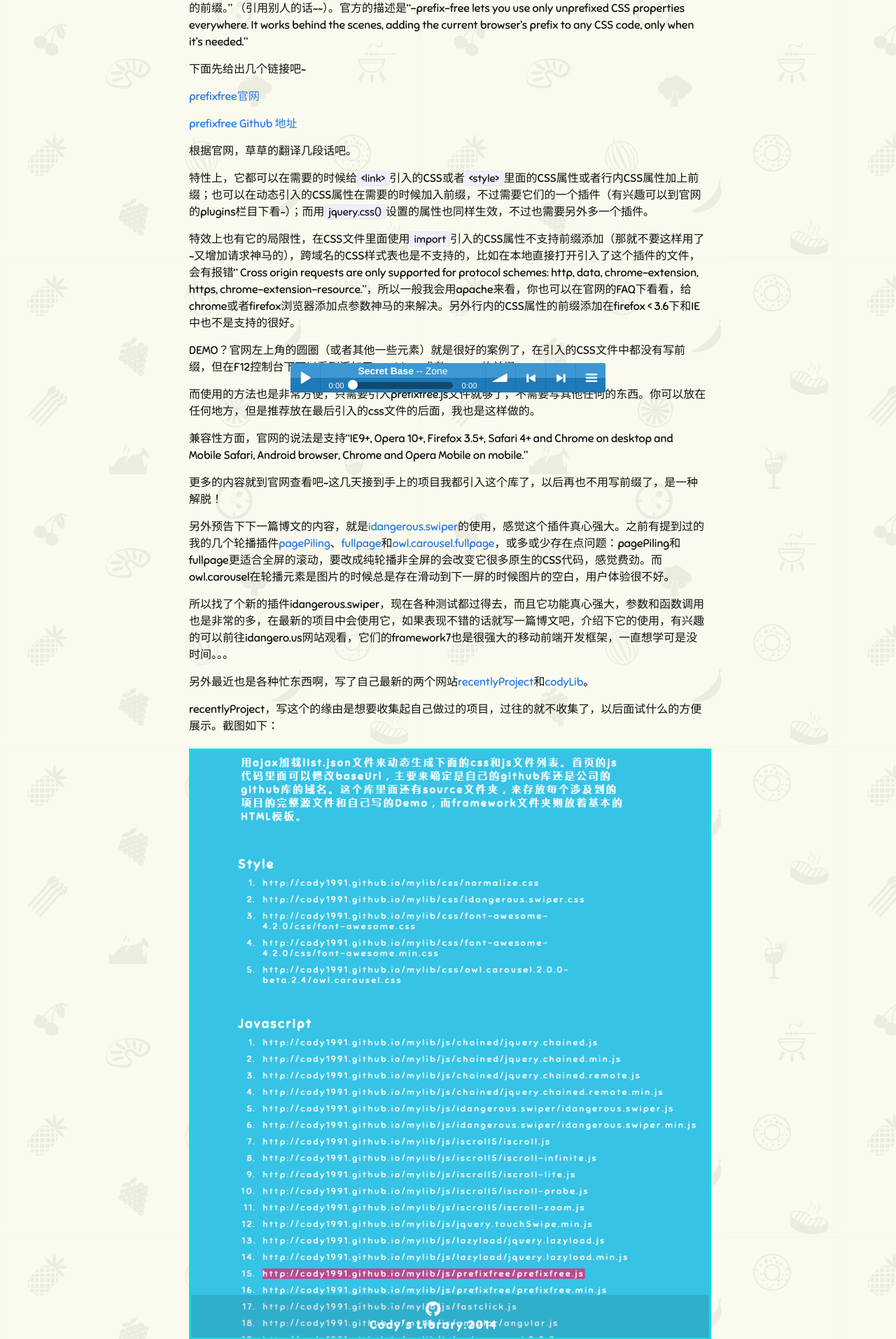
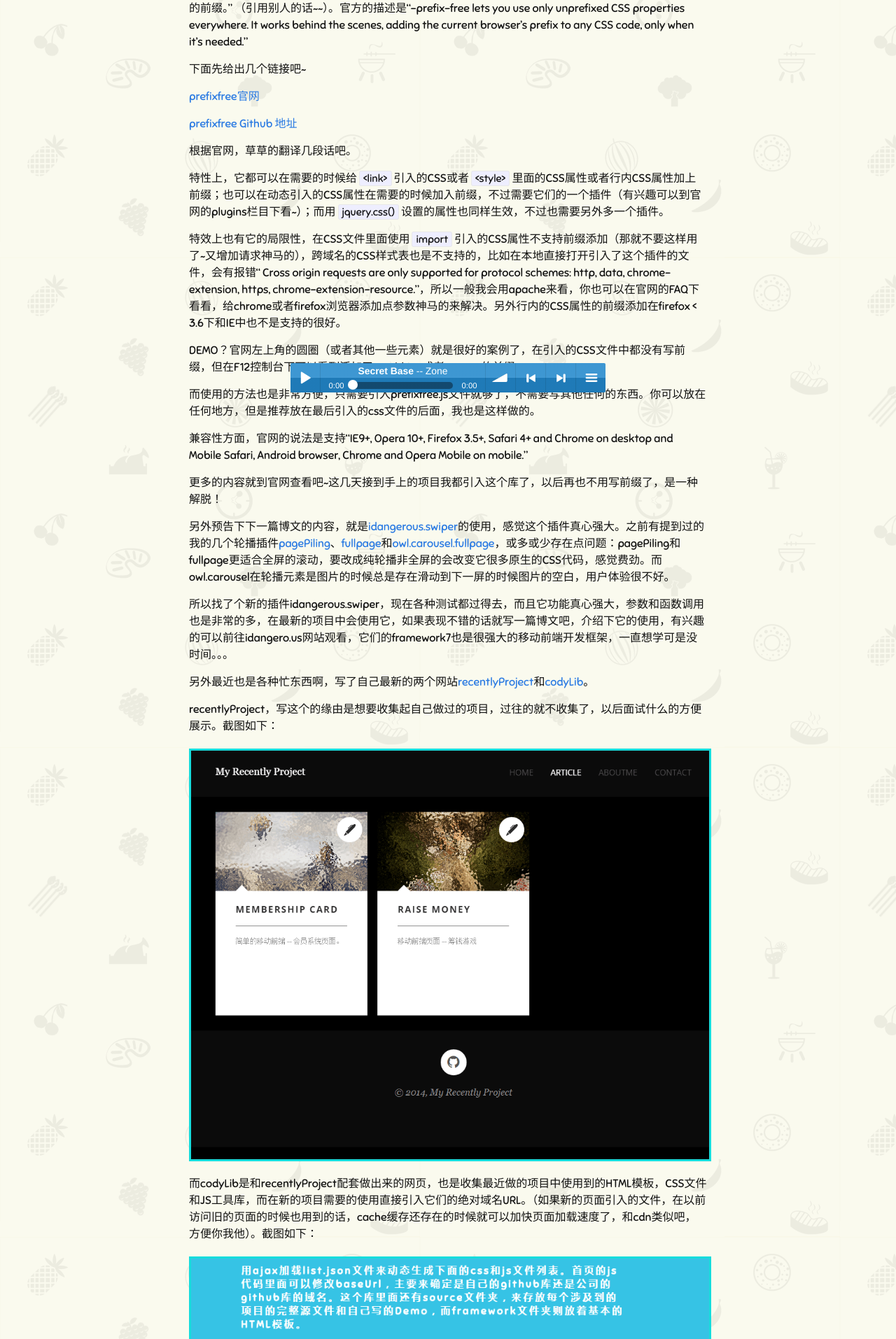
Before and after one commit to luojiyin1987/sysutangzxBlog, a Jekyll site: the page built from _posts/2014-12-04-prefixfree-js-introduction.markdown, in a window 1280 px wide. Shown: the part 332-2246 px from the top of the page at 70% size. Built offline with Jekyll 4.4.1, drawn with Linux system fonts in a browser that asks for light colours; comment, search, counter and statistics services are not loaded.

Commit message:
博文部分位置修改

```diff
--- a/_posts/2014-12-04-prefixfree-js-introduction.markdown
+++ b/_posts/2014-12-04-prefixfree-js-introduction.markdown
@@ -38,11 +38,11 @@ DEMO？官网左上角的圆圈（或者其他一些元素）就是很好的案
 
 recentlyProject，写这个的缘由是想要收集起自己做过的项目，过往的就不收集了，以后面试什么的方便展示。截图如下：
 
-<img src="{{site.url}}sysutangzxBlog/source/2014.12.04/2.png">
+<img src="{{site.url}}sysutangzxBlog/source/2014.12.04/1.png">
 
 而codyLib是和recentlyProject配套做出来的网页，也是收集最近做的项目中使用到的HTML模板，CSS文件和JS工具库，而在新的项目需要的使用直接引入它们的绝对域名URL。（如果新的页面引入的文件，在以前访问旧的页面的时候也用到的话，cache缓存还存在的时候就可以加快页面加载速度了，和cdn类似吧，方便你我他）。截图如下：
 
-<img src="{{site.url}}sysutangzxBlog/source/2014.12.04/1.png">
+<img src="{{site.url}}sysutangzxBlog/source/2014.12.04/2.png">
 
 The end ~ 谢谢观看 ~ 欢迎留言 ~
 
--- a/css/main.css
+++ b/css/main.css
@@ -120,6 +120,7 @@ pre, code {
 }
 code {
     padding: 1px 5px;
+    margin: 0 3px;
 }
 pre {
     padding: 8px 12px;
```
